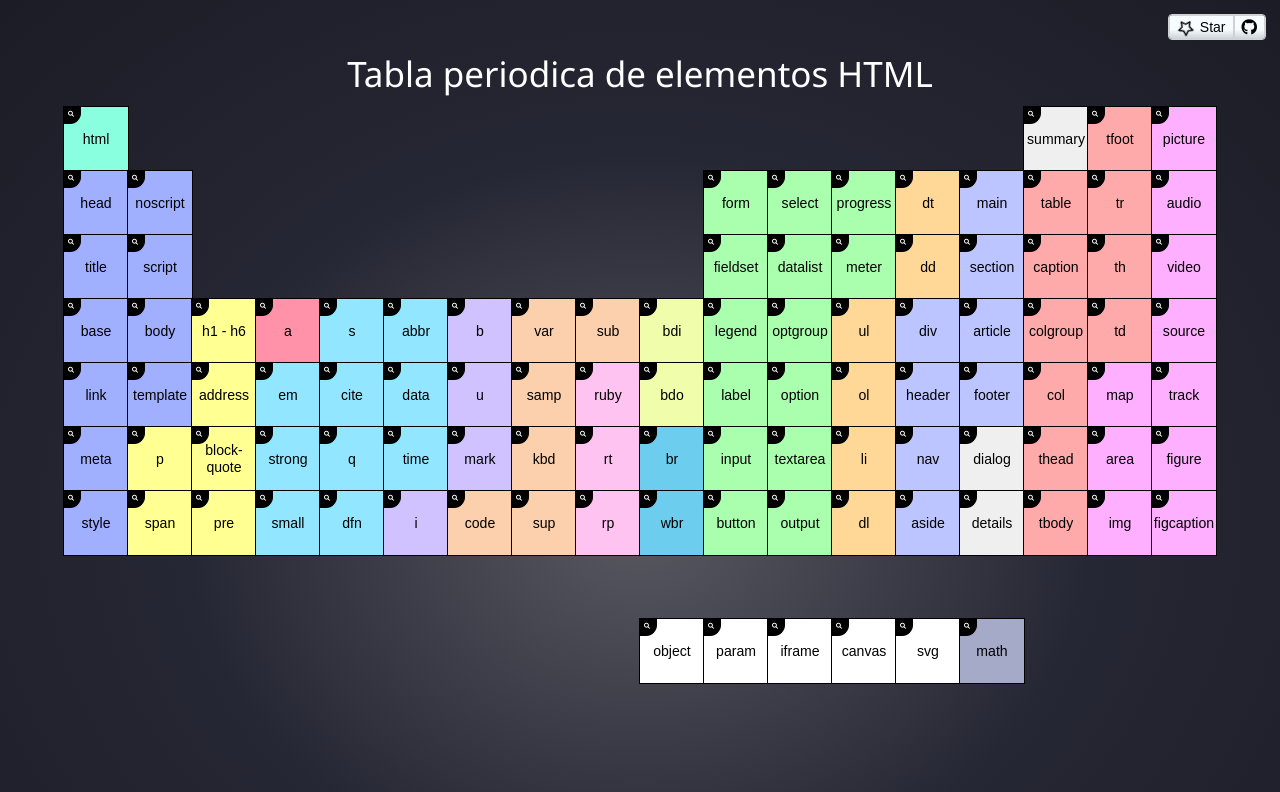
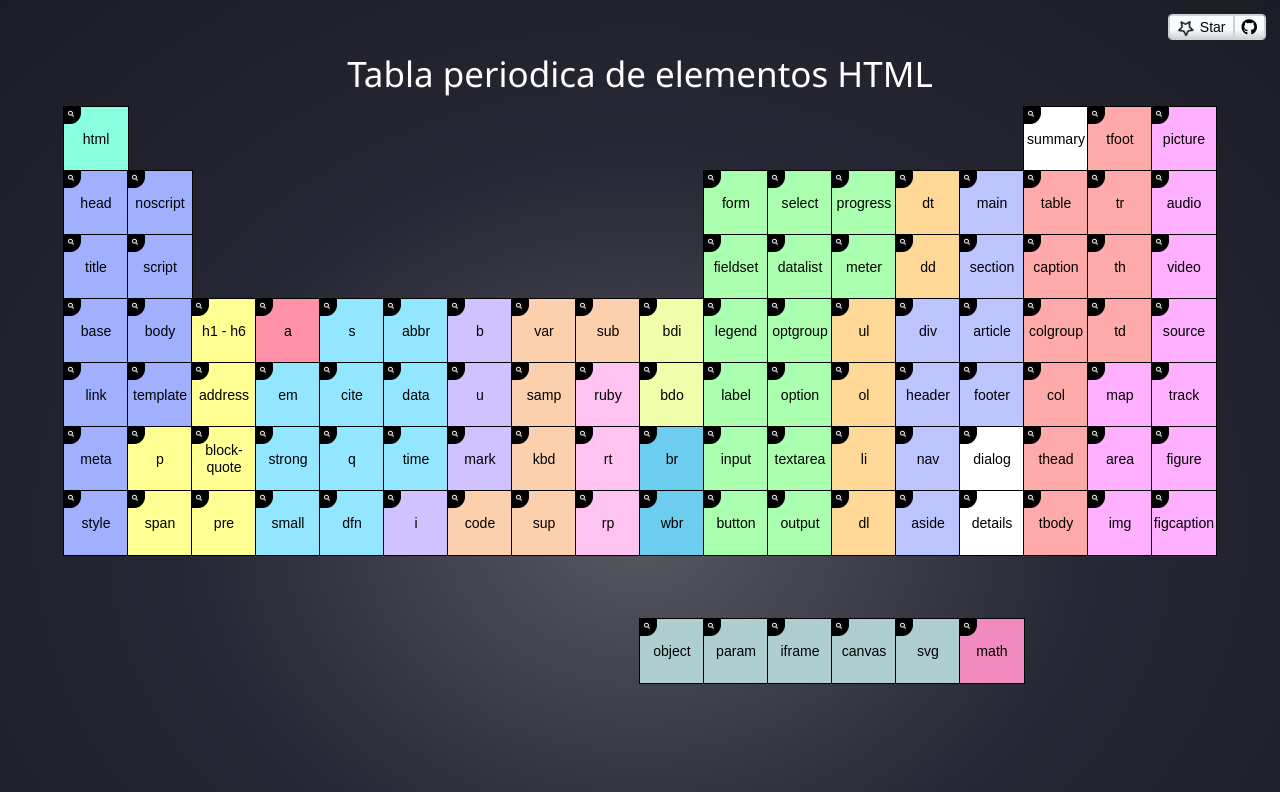
Before and after one commit to jaenfigueroa/Periodic-table-of-HTML-elements, a React (Vite) app: page / in a window 1280 px wide. Shown: the top 792 px of the page. Built offline with nearby package versions, Linux system fonts and the light colour scheme.

Commit message:
:lipstick: refactor: improve colors

```diff
--- a/src/styles/_colors.scss
+++ b/src/styles/_colors.scss
@@ -6,18 +6,16 @@ $orange: #ffd797;
 $green2: #a9ffad;
 $blue2: #bcc5ff;
 $orange2: #ffaaaa;
-$gray: #efefef;
+$gray: white;
 $green3: #ff92a8;
 $skyblue: #92e6ff;
 $morado: #d0c1ff;
 $pink: #ffc3f2;
 $orange3: #fcd0ac;
 $yellow2: #f0feab;
-// $green4: #abaeff;
 $green4: #6ccdef;
-$white: white;
-// $blue3: #9a9ec1;
-$blue3: #a6aac9;
+$white: #afced0;
+$blue3: #f18abf;
 
 
 // $green: #afffea;
```
